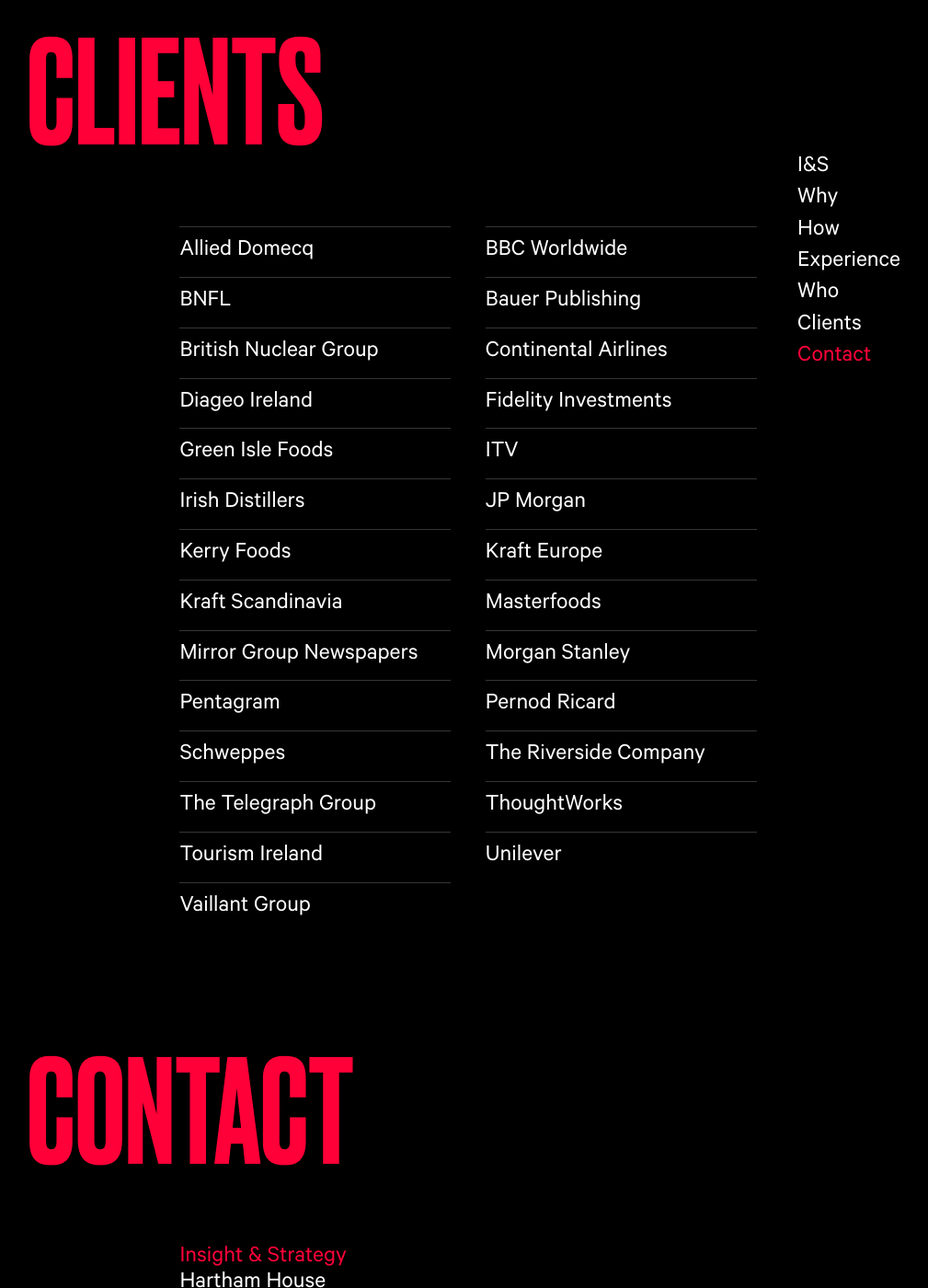
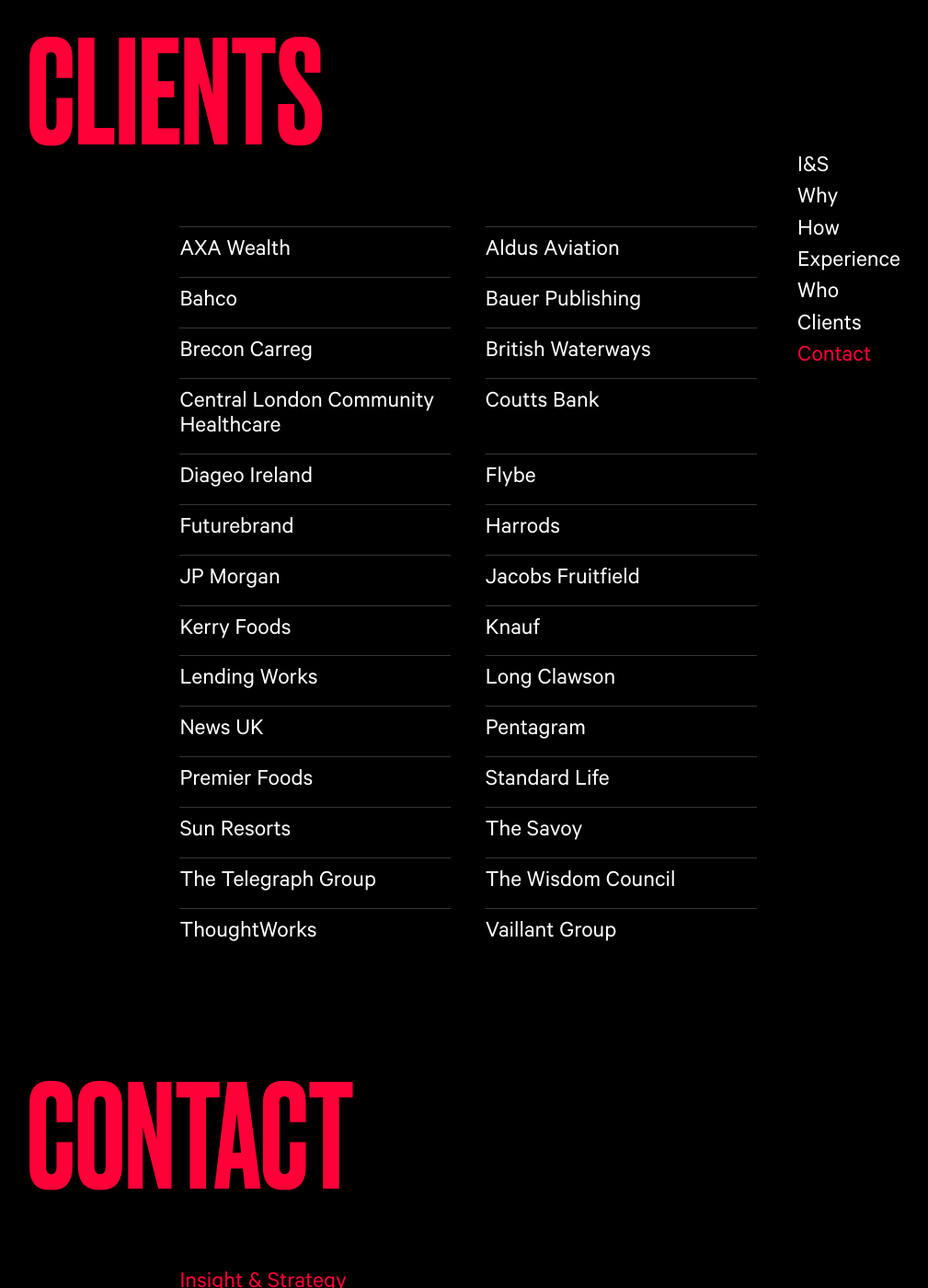
Before and after one commit to GilesLenton/gileslenton.github.io, a Jekyll site: the page built from index.md, in a window 1280 px wide and 1400 px high, scrolled down 6573 px. Shown: the whole window at 92% size, without its empty margins (131-1140 px from the left). Built offline with Jekyll 4.4.1, drawn with Linux system fonts in a browser that asks for light colours.

Commit message:
Updated client list =

```diff
--- a/_data/clients.json
+++ b/_data/clients.json
@@ -1,31 +1,32 @@
 {
    "clients":[
-     "Schweppes",
-     "BBC Worldwide",
-     "Kraft Scandinavia",
-     "Kraft Europe",
+     "Aldus Aviation",
+     "AXA Wealth",
+     "Bahco",
      "Bauer Publishing",
-     "Morgan Stanley",
-     "Unilever",
-     "The Riverside Company",
-     "Green Isle Foods",
-     "Fidelity Investments",
+     "Brecon Carreg",
+     "British Waterways",
+     "Central London Community Healthcare",
+     "Coutts Bank",
+     "Diageo Ireland",
+     "Flybe",
+     "Futurebrand",
+     "Harrods",
+     "Jacobs Fruitfield",
+     "JP Morgan",
      "Kerry Foods",
-     "British Nuclear Group",
-     "Mirror Group Newspapers",
+     "Knauf",
+     "Lending Works",
+     "Long Clawson",
+     "News UK",
+     "Pentagram",
+     "Premier Foods",
+     "Standard Life",
+     "Sun Resorts",
+     "The Savoy",
      "The Telegraph Group",
-     "Vaillant Group",
-     "Pentagram",
+     "The Wisdom Council",
      "ThoughtWorks",
-     "Diageo Ireland",
-     "Irish Distillers",
-     "BNFL",
-     "Tourism Ireland",
-     "Masterfoods",
-     "Allied Domecq",
-     "JP Morgan",
-     "Continental Airlines",
-     "Pernod Ricard",
-     "ITV"
+     "Vaillant Group"
    ]
 }
```
